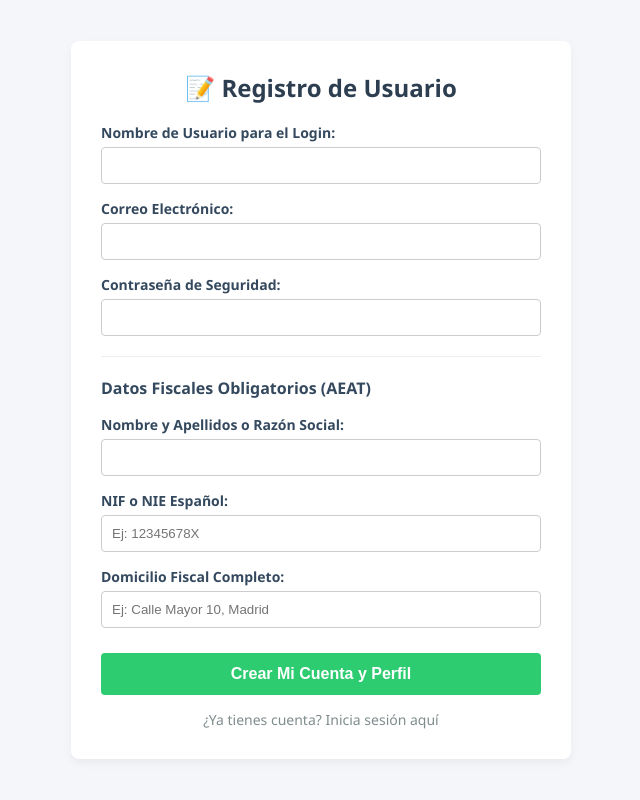
After one commit to Gianurrestta/taxautonomo, a Django app: page /registro/ in a window 1280 px wide. The commit adds this page. Shown: the whole page, without its empty margins (319-959 px from the left). Run offline with Django 5.2, Linux system fonts and the light colour scheme.

Commit message:
Sistema multiusuario completo con registro, login seguro y aislamiento de datos fiscales

```diff
--- a/core/settings.py
+++ b/core/settings.py
@@ -137,3 +137,6 @@ MAILERS = {
 # Configuración para subida segura de archivos y facturas digitalizadas
 MEDIA_URL = '/media/'
 MEDIA_ROOT = BASE_DIR / 'media'
+
+# Seguridad Relacional: Envía a los usuarios no logueados a la pantalla de login
+LOGIN_URL = 'login_usuario'
--- a/fiscalidad/templates/fiscalidad/dashboard.html
+++ b/fiscalidad/templates/fiscalidad/dashboard.html
@@ -130,7 +130,7 @@
                     <td><strong>{{ factura.numero_factura }}</strong></td>
                     <td>{{ factura.cliente_nombre }}</td>
                     <td>{{ factura.base_imponible }} €</td>
-                    <td>{{ factura.total_iva }} € ({{ factura.porcentaje_iva * 100:.0f}}%)</td>
+                    <td>{{ factura.total_iva }} € ({% if factura.porcentaje_iva == 0.21 %}21%{% elif factura.porcentaje_iva == 0.10 %}10%{% elif factura.porcentaje_iva == 0.04 %}4%{% else %}0%{% endif %})</td>
                     <td><strong>{{ factura.total_factura }} €</strong></td>
                     <td><font fontName="Courier" size="1" style="color: #7f8c8d;">{{ factura.hash_verifactu|truncatechars:15 }}</font></td>
                     <td><a href="{% url 'descargar_factura_pdf' factura.id %}" class="btn btn-pdf" style="background: #34495e;">📥 Re-descargar PDF</a></td>
--- /dev/null
+++ b/fiscalidad/templates/fiscalidad/registro.html
@@ -0,0 +1,64 @@
+<!DOCTYPE html>
+<html lang="es">
+<head>
+    <meta charset="UTF-8">
+    <title>Registro de Autónomo</title>
+    <style>
+        body { font-family: 'Segoe UI', Tahoma, Geneva, Verdana, sans-serif; background: #f4f6f9; display: flex; align-items: center; justify-content: center; height: 100vh; margin: 0; }
+        .reg-container { max-width: 500px; width: 100%; background: white; padding: 30px; border-radius: 8px; box-shadow: 0 4px 10px rgba(0,0,0,0.05); box-sizing: border-box; overflow-y: auto; max-height: 90vh; }
+        h2 { color: #2c3e50; margin-top: 0; text-align: center; }
+        .form-group { margin-bottom: 15px; }
+        label { display: block; margin-bottom: 5px; font-weight: bold; color: #34495e; font-size: 14px; }
+        input[type="text"], input[type="password"], input[type="email"] { width: 100%; padding: 10px; border: 1px solid #ccc; border-radius: 4px; box-sizing: border-box; }
+        .btn-submit { background: #2ecc71; color: white; padding: 12px 20px; border: none; border-radius: 4px; font-weight: bold; cursor: pointer; width: 100%; font-size: 16px; margin-top: 10px; }
+        .btn-submit:hover { background: #27ae60; }
+        .error-msg { background: #fadbd8; color: #c0392b; padding: 10px; border-radius: 4px; margin-bottom: 15px; font-size: 14px; text-align: center; }
+        .login-link { display: block; text-align: center; margin-top: 15px; color: #7f8c8d; text-decoration: none; font-size: 14px; }
+        .login-link:hover { color: #2ecc71; }
+    </style>
+</head>
+<body>
+    <div class="reg-container">
+        <h2>📝 Registro de Usuario</h2>
+
+        {% if error %}
+            <div class="error-msg">{{ error }}</div>
+        {% endif %}
+
+        <form method="POST">
+            {% csrf_token %}
+            <div class="form-group">
+                <label for="username">Nombre de Usuario para el Login:</label>
+                <input type="text" id="username" name="username" required>
+            </div>
+            <div class="form-group">
+                <label for="email">Correo Electrónico:</label>
+                <input type="email" id="email" name="email" required>
+            </div>
+            <div class="form-group">
+                <label for="password">Contraseña de Seguridad:</label>
+                <input type="password" id="password" name="password" required>
+            </div>
+
+            <hr style="border: 0; border-top: 1px solid #eee; margin: 20px 0;">
+            <h3 style="color: #34495e; font-size: 16px; margin-top: 0;">Datos Fiscales Obligatorios (AEAT)</h3>
+
+            <div class="form-group">
+                <label for="nombre_fiscal">Nombre y Apellidos o Razón Social:</label>
+                <input type="text" id="nombre_fiscal" name="nombre_fiscal" required>
+            </div>
+            <div class="form-group">
+                <label for="nif_nie">NIF o NIE Español:</label>
+                <input type="text" id="nif_nie" name="nif_nie" placeholder="Ej: 12345678X" required>
+            </div>
+            <div class="form-group">
+                <label for="domicilio_fiscal">Domicilio Fiscal Completo:</label>
+                <input type="text" id="domicilio_fiscal" name="domicilio_fiscal" placeholder="Ej: Calle Mayor 10, Madrid" required>
+            </div>
+
+            <button type="submit" class="btn-submit">Crear Mi Cuenta y Perfil</button>
+        </form>
+        <a href="{% url 'login_usuario' %}" class="login-link">¿Ya tienes cuenta? Inicia sesión aquí</a>
+    </div>
+</body>
+</html>
--- a/fiscalidad/urls.py
+++ b/fiscalidad/urls.py
@@ -7,7 +7,7 @@ from django.contrib.auth.decorators import login_required
 from .models import Cotizacion, FacturaEmitida
 from . import views
 
-# 1. Función Inline Autónoma para WhatsApp (Inmune a bloqueos de caché)
+# Funciones Inline Autónomas para WhatsApp y conversión (Se mantienen idénticas)
 @login_required
 def enviar_whatsapp_directo(request, cotizacion_id):
     cotizacion = get_object_or_404(Cotizacion, id=cotizacion_id, autonomo__user=request.user)
@@ -20,20 +20,13 @@ def enviar_whatsapp_directo(request, cotizacion_id):
     mensaje_url = urllib.parse.quote(mensaje)
     return redirect(f"https://whatsapp.com{cotizacion.cliente_telefono}&text={mensaje_url}")
 
-
-# 2. Función Inline Autónoma para Convertir Cotización a Factura (Inmune a bloqueos de caché)
 @login_required
 def convertir_cotizacion_a_factura_directo(request, cotizacion_id):
     cotizacion = get_object_or_404(Cotizacion, id=cotizacion_id, autonomo__user=request.user)
     perfil = cotizacion.autonomo
-
     if cotizacion.estado == 'FACTURADO':
         return redirect('dashboard_fiscal')
-
-    # Calcula el consecutivo real de la Agencia Tributaria en el milisegundo exacto
     numero_factura_legal = perfil.obtener_siguiente_numero_factura()
-
-    # Creación relacional e inyección criptográfica en la base de datos local
     nueva_factura = FacturaEmitida.objects.create(
         autonomo=perfil,
         cliente=cotizacion.cliente,
@@ -43,24 +36,26 @@ def convertir_cotizacion_a_factura_directo(request, cotizacion_id):
         porcentaje_iva=Decimal('0.21'),
         fecha_operacion=datetime.date.today()
     )
-
-    # Congelamos el estado comercial
     cotizacion.estado = 'FACTURADO'
     cotizacion.save()
-
     return redirect('descargar_factura_pdf', factura_id=nueva_factura.id)
 
 
-# MAPEO DE RUTAS DEFINITIVO DEL MVP
+# MAPEO GLOBAL DE RUTAS (MÓDULO 3 INTEGRADO)
 urlpatterns = [
-    # Vistas base estables
+    # Módulo de Autenticación Multiusuario
+    path('login/', views.login_usuario, name='login_usuario'),
+    path('registro/', views.registro_autonomo, name='registro_autonomo'),
+    path('logout/', views.logout_usuario, name='logout_usuario'),
+
+    # Vistas de Gestión Principal protegidas por @login_required
     path('', views.dashboard_fiscal, name='dashboard_fiscal'),
     path('dashboard/', views.dashboard_fiscal, name='dashboard_fiscal'),
     path('factura/nueva/', views.emitir_factura, name='emitir_factura'),
     path('factura/descargar/<int:factura_id>/', views.descargar_factura_pdf, name='descargar_factura_pdf'),
     path('cotizacion/descargar/<int:cotizacion_id>/', views.generar_y_enviar_cotizacion_pdf, name='descargar_cotizacion_pdf'),
 
-    # Conexiones lógicas directas blindadas sin pasar por views.py
+    # Automatizaciones comerciales
     path('cotizacion/whatsapp/<int:cotizacion_id>/', enviar_whatsapp_directo, name='enviar_whatsapp_cotizacion'),
     path('cotizacion/convertir/<int:cotizacion_id>/', convertir_cotizacion_a_factura_directo, name='convertir_a_factura'),
 ]
--- a/fiscalidad/views.py
+++ b/fiscalidad/views.py
@@ -6,6 +6,8 @@ import urllib.parse
 from django.shortcuts import render, redirect, get_object_or_404
 from django.contrib.auth.decorators import login_required
 from django.http import HttpResponse
+from django.contrib.auth import authenticate, login, logout
+from django.contrib.auth.models import User
 
 # Importaciones para la generación de PDFs (ReportLab)
 from reportlab.lib.pagesizes import letter
@@ -248,3 +250,68 @@ def generar_y_enviar_cotizacion_pdf(request, cotizacion_id):
     cotizacion.estado = 'FACTURADO'
     cotizacion.save()
     return redirect('descargar_factura_pdf', factura_id=nueva_factura.id)
+
+def login_usuario(request):
+    """Procesa el acceso seguro controlando las credenciales"""
+    if request.user.is_authenticated:
+        return redirect('dashboard_fiscal')
+
+    error = None
+    if request.method == 'POST':
+        u = request.POST.get('username')
+        p = request.POST.get('password')
+
+        user = authenticate(request, username=u, password=p)
+        if user is not None:
+            login(request, user)
+            return redirect('dashboard_fiscal')
+        else:
+            error = "Usuario o contraseña incorrectos. Por favor, verifica de nuevo."
+
+    return render(request, 'fiscalidad/login.html', {'error': error})
+
+
+def registro_autonomo(request):
+    """Automatiza el registro completo creando el User y su Perfil Fiscal obligatorio"""
+    if request.user.is_authenticated:
+        return redirect('dashboard_fiscal')
+
+    error = None
+    if request.method == 'POST':
+        u = request.POST.get('username')
+        em = request.POST.get('email')
+        p = request.POST.get('password')
+
+        # Datos fiscales
+        nf = request.POST.get('nombre_fiscal')
+        nif = request.POST.get('nif_nie')
+        df = request.POST.get('domicilio_fiscal')
+
+        # Validamos de forma preventiva que el usuario o el NIF no estén repetidos
+        if User.objects.filter(username=u).exists():
+            error = "El nombre de usuario ya está registrado en el sistema."
+        elif PerfilAutonomo.objects.filter(nif_nie=nif).exists():
+            error = "Este NIF/NIE ya se encuentra registrado con otra cuenta."
+        else:
+            # 1. Creamos el usuario base cifrando la contraseña
+            nuevo_user = User.objects.create_user(username=u, email=em, password=p)
+
+            # 2. Creamos de golpe su perfil fiscal inyectando sus datos obligatorios
+            PerfilAutonomo.objects.create(
+                user=nuevo_user,
+                nif_nie=nif,
+                nombre_fiscal=nf,
+                domicilio_fiscal=df
+            )
+
+            # 3. Lo logueamos de forma directa para máxima comodidad
+            login(request, nuevo_user)
+            return redirect('dashboard_fiscal')
+
+    return render(request, 'fiscalidad/registro.html', {'error': error})
+
+
+def logout_usuario(request):
+    """Cierra la sesión destruyendo de forma segura los identificadores"""
+    logout(request)
+    return redirect('login_usuario')
```
Also changed, not shown: fiscalidad/templates/fiscalidad/login.html (added, +43 -0 lines).
